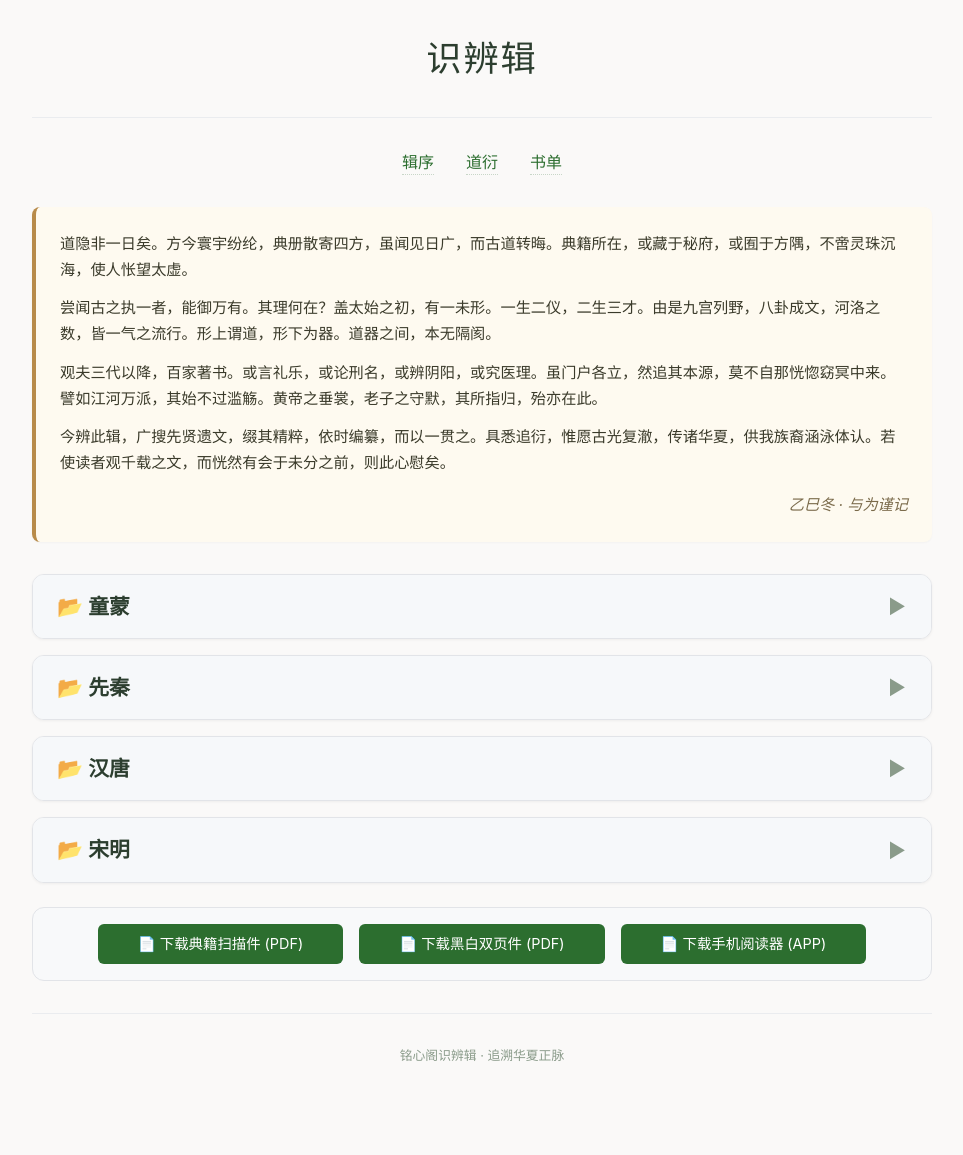
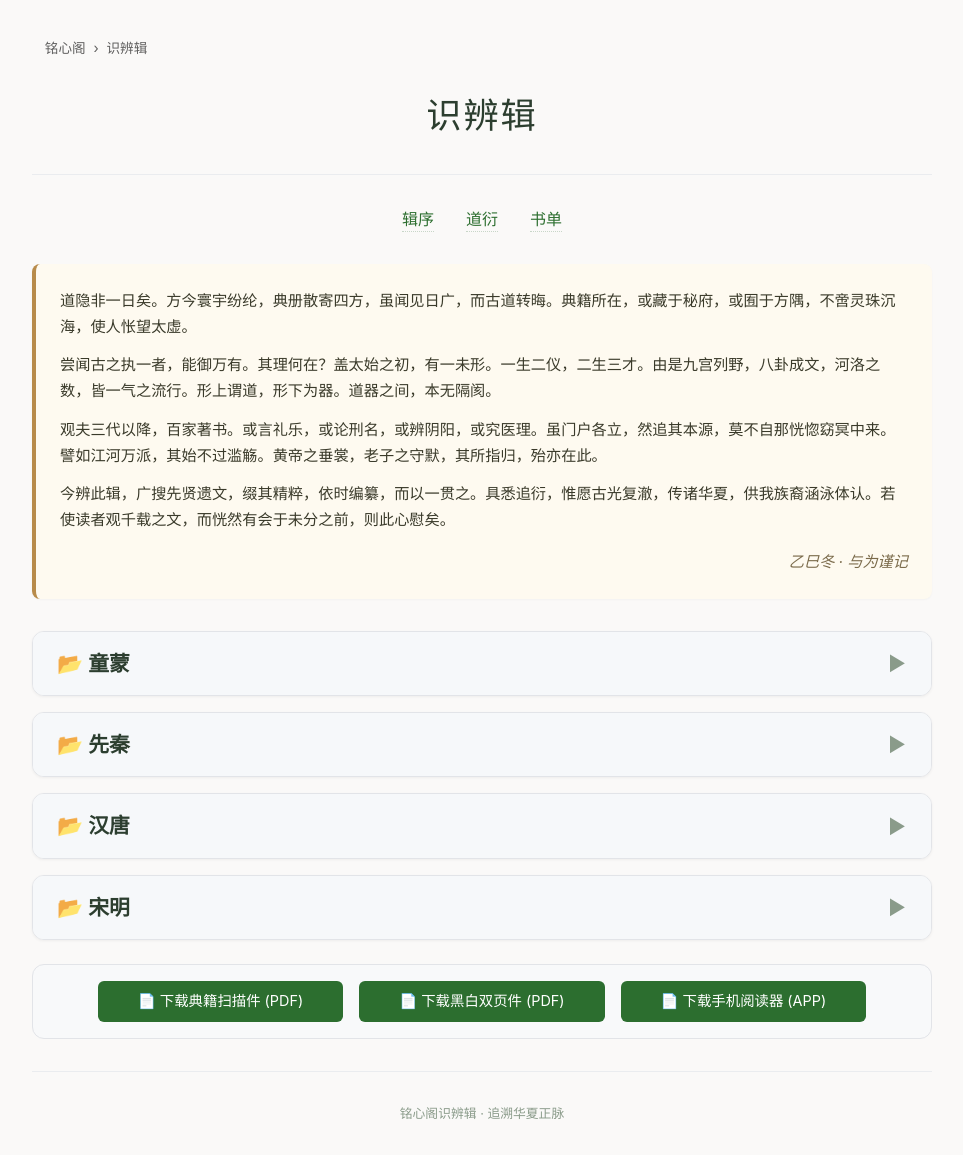
Before and after one commit to chixiao994/chixiao994.github.io, a Jekyll site: the page shibianji/index.html, which Jekyll copies as it is, in a window 1280 px wide. Shown: the whole page, without its empty margins (158-1121 px from the left). Built offline with Jekyll 4.4.1, drawn with Linux system fonts in a browser that asks for light colours; before the commit the page ends 1098 px from its top, so only the background shows below that.

Commit message:
Update index.html

```diff
--- a/shibianji/index.html
+++ b/shibianji/index.html
@@ -136,7 +136,28 @@
         .timeline-item.collapsed .books-container {
             display: none;
         }
-
+        /* ===== 面包屑 ===== */
+        .breadcrumb {
+            font-size: 0.85rem;
+            color: var(--ink-light);
+            margin-bottom: 1.5rem;
+            padding: 0.4rem 0.8rem;
+            background: var(--paper);
+            border-radius: 20px;
+            display: inline-block;
+            opacity: 0.7;
+        }
+        .breadcrumb a {
+            color: var(--ink-light);
+            text-decoration: none;
+        }
+        .breadcrumb a:hover {
+            color: var(--zhu-red);
+            text-decoration: underline;
+        }
+        .breadcrumb span {
+            margin: 0 4px;
+        }
         /* 三列网格：桌面、平板、手机全部三列 */
         .book-list {
             display: grid;
@@ -249,6 +270,11 @@
 </head>
 <body>
 <div class="container">
+    <!-- ===== 面包屑导航 ===== -->
+    <div class="breadcrumb">
+        <a href="../index.html">铭心阁</a> <span>›</span>
+        识辨辑
+    </div>
     <div class="header">
         <h1>识辨辑</h1>
     </div>
```
